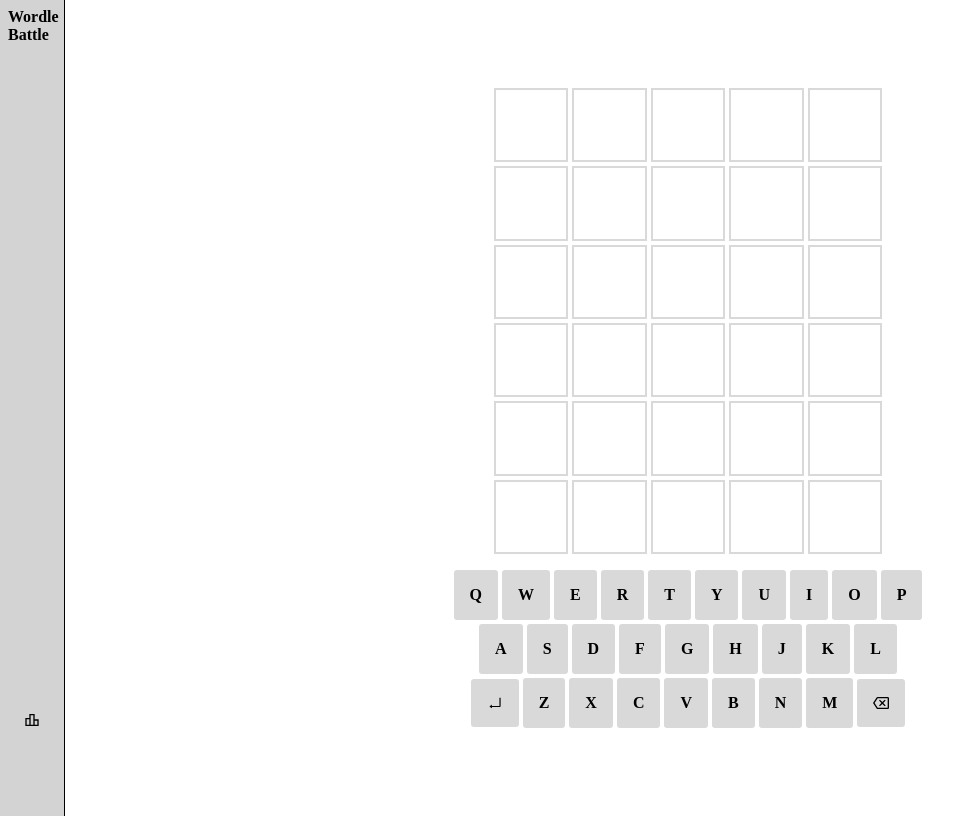
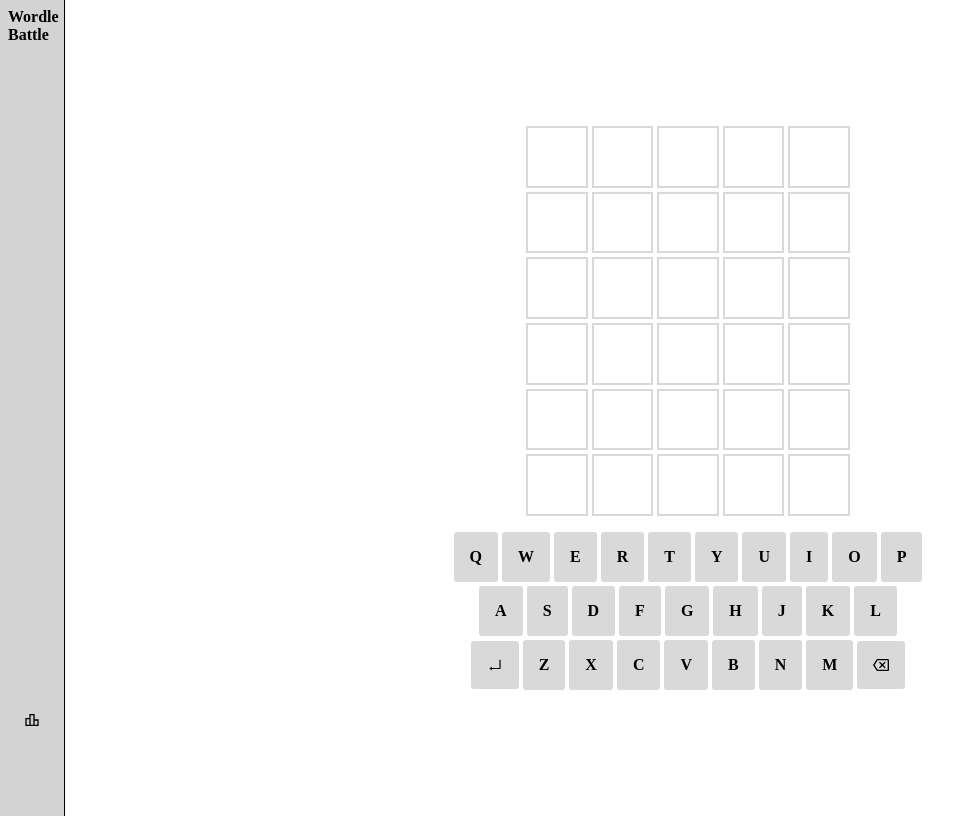
Before and after one commit to louieluuu/wordleforever, a React app: page / in a window 1280 px wide. Shown: the whole page, without its empty margins (0-977 px from the left). Built offline with nearby package versions, Linux system fonts and the light colour scheme; some icons are missing; the HTML template or start-up script is replaced by a standard one.

Commit message:
Small changes

```diff
--- a/src/App.jsx
+++ b/src/App.jsx
@@ -17,7 +17,9 @@ function App() {
     if (e.match(/^[a-zA-Z]$/)) {
       handleLetter(e)
     } else if (e === 'Backspace') {
-      handleBackspace(e)
+      handleBackspace()
+    } else if (e === 'Enter') {
+      handleEnter();
     }
   }
 
@@ -52,7 +54,7 @@ function App() {
     }
   }
 
-  function handleBackspace(e) {
+  function handleBackspace() {
     const updatedBoard = [...board];
       if (activeCellIndex > 0) {
         updatedBoard[activeRowIndex][activeCellIndex - 1] = '';
--- a/src/index.scss
+++ b/src/index.scss
@@ -69,9 +69,9 @@ $nav-width: 3rem;
         justify-content: center;
         align-items: center;
 
-        width: calc(3vw);
-        height: calc(3vw);
-        font-size: calc(3vw);
+        width: calc(2vw);
+        height: calc(2vw);
+        font-size: calc(2vw);
         font-weight: bold;
         border: 2px solid $main_color;
         padding: 1rem;
```
